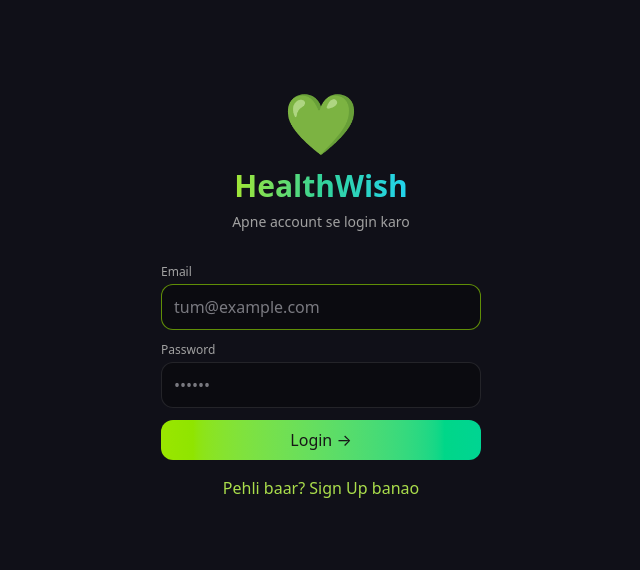
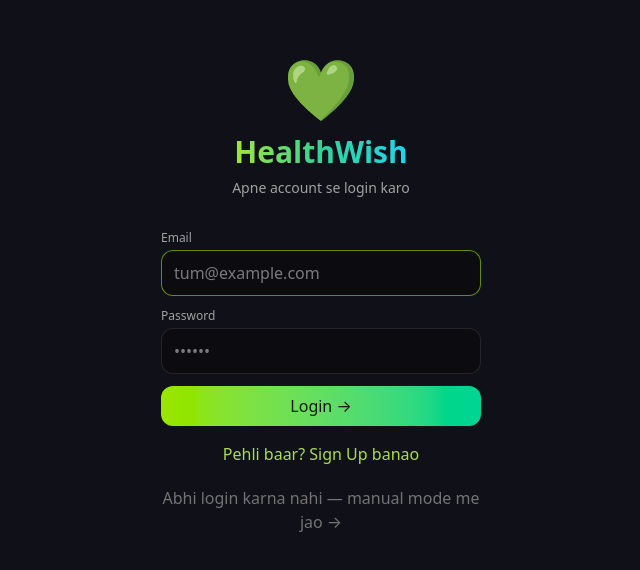
Before and after one commit to Tkku0/healthwish, a React (Vite) app in the folder web/: page / in a window 1280 px wide. Shown: the part 102-672 px from the top of the page, without its empty margins (319-959 px from the left). Built offline with nearby package versions, Linux system fonts and the light colour scheme; the HTML template or start-up script is replaced by a standard one.

Commit message:
Fix infinite re-render freeze; SW cache bump; README links back to Shubhamkothar

```diff
--- a/web/public/sw.js
+++ b/web/public/sw.js
@@ -1,5 +1,5 @@
 /* HealthWish PWA service worker — cache-first shell, network fallback */
-const CACHE = "hw-shell-v5";
+const CACHE = "hw-shell-v6";
 const ASSETS = ["./", "./index.html", "./manifest.webmanifest", "./icon-192.png", "./icon-512.png"];
 
 self.addEventListener("install", (e) => {
--- a/web/src/App.jsx
+++ b/web/src/App.jsx
@@ -86,6 +86,7 @@ function Field({ label, ...p }) {
 // ---------- App ----------
 export default function App() {
   const [auth, setAuth] = useState(() => getSession());
+  const [skipAuth, setSkipAuth] = useState(() => localStorage.getItem("hw_skip_auth") === "1");
   const [profile, setProfile] = useState(() => localStorage.getItem("hw_profile") || "");
   const [lockHash, setLockHash] = useState(() => localStorage.getItem("hw_lock_hash") || "");
   const [unlocked, setUnlocked] = useState(false);
@@ -145,20 +146,18 @@ export default function App() {
   useEffect(() => { if (profile && tab === "history") reloadRecent(); }, [profile, tab, reloadRecent, dateKey]);
 
   // session validate (token refresh) + couple-membership register
+  // NOTE: setAuth yahan NAHI karna — getSession() har baar naya object deta hai → infinite loop → Chrome hang.
   useEffect(() => {
     if (!auth) return;
     let alive = true;
     (async () => {
       try {
         await getValidToken();
-        if (alive) setAuth(getSession());
         await registerMembership(auth.email);
-      } catch {
-        if (alive) setAuth(getSession()); // logout() ke baad null ho sakta hai
-      }
+      } catch {}
     })();
     return () => { alive = false; };
-  }, [auth]); // eslint-disable-line
+  }, [auth?.uid]); // eslint-disable-line
 
   // debounced autosave
   const persist = useCallback((next) => {
@@ -182,7 +181,7 @@ export default function App() {
   }, [reloadRecent, tab]);
 
   if (lockHash && !unlocked) return <LockScreen hash={lockHash} onOk={() => setUnlocked(true)} />;
-  if (!auth) return <AuthScreen onAuth={async (email) => { setAuth(getSession()); try { await registerMembership(email); } catch {} }} />;
+  if (!auth && !skipAuth) return <AuthScreen onAuth={async (email) => { setAuth(getSession()); try { await registerMembership(email); } catch {} }} onSkip={() => { localStorage.setItem("hw_skip_auth", "1"); setSkipAuth(true); }} />;
   if (!profile) return <ProfileGate onPick={(p) => { localStorage.setItem("hw_profile", p); setProfile(p); }} installEvt={installEvt} />;
 
   const set = (k, v) => persist({ ...day, [k]: v });
@@ -291,7 +290,7 @@ function ProfileGate({ onPick, installEvt }) {
 }
 
 // ---------- Auth gate ----------
-function AuthScreen({ onAuth }) {
+function AuthScreen({ onAuth, onSkip }) {
   const [mode, setMode] = useState("login"); // login | signup
   const [email, setEmail] = useState("");
   const [pass, setPass] = useState("");
@@ -326,6 +325,7 @@ function AuthScreen({ onAuth }) {
           className="w-full text-xs text-lime-300/90 py-1">
           {mode === "signup" ? "Already a member? Login" : "Pehli baar? Sign Up banao"}
         </button>
+        <button onClick={onSkip} className="w-full text-[11px] text-neutral-500 py-1">Abhi login karna nahi — manual mode me jao →</button>
       </div>
       {mode === "signup" && <p className="text-[11px] text-neutral-500 mt-6 max-w-xs">Couple ke dono partner apne email se signup karte hain — pehla member couple cred karta hai, doosre ka email doosre device pe whitelist hota hai.</p>}
     </div>
```
Also changed, not shown: 4 other files (tests, documents, lock files or other folders).
